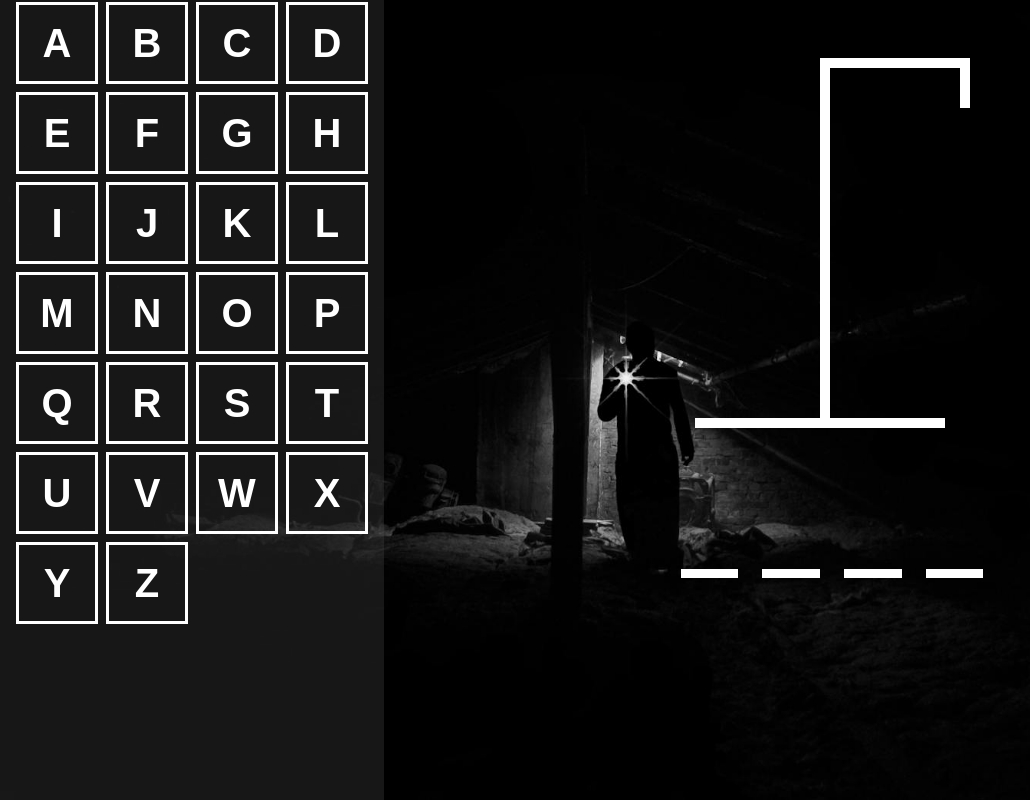
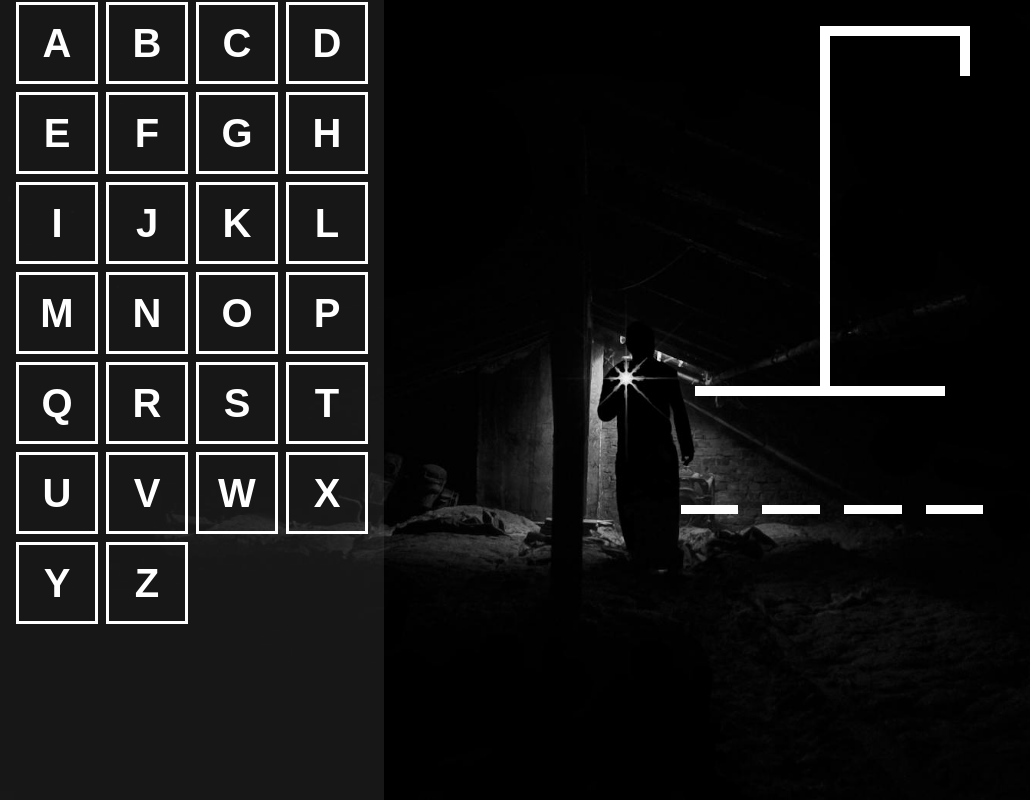
Before and after one commit to quezera97/hangman, a React (Vite) app: page / in a window 1280 px wide. Both pictures are taken after a click on the button "Start". Shown: the whole page, without its empty margins (0-1030 px from the left). Built offline with nearby package versions, Linux system fonts and the light colour scheme; a web font is replaced by a local one.

Commit message:
firebase add

```diff
--- a/package.json
+++ b/package.json
@@ -10,6 +10,7 @@
     "preview": "vite preview"
   },
   "dependencies": {
+    "firebase": "^10.8.0",
     "react": "^18.2.0",
     "react-dom": "^18.2.0"
   },
--- a/src/App.tsx
+++ b/src/App.tsx
@@ -146,11 +146,9 @@ function App() {
 
           <div style={{
               display: "flex",
-              flexDirection: "column", //stack on top of another
-              gap: "2rem", //make all component ot have gap 2rem
-              margin: "0 auto", //to center everything in 800px
+              flexDirection: "column",
               alignItems: "center",
-              minWidth: "70%",
+              width: "70vw",
               right: "0",
               position: "absolute"
             }}
--- a/src/Dashboard/Dashboard.tsx
+++ b/src/Dashboard/Dashboard.tsx
@@ -22,7 +22,7 @@ export function Dashboard({ startGame, handleButtonClick }: DashboardProps) {
 
       <div style={{ textAlign: "center" }}>
         <button onClick={() => handleButtonClick(!startGame)} className="honk-unique" style={{
-            fontSize: '2vw',
+            fontSize: '3vw',
             padding: '1vh',
             background: 'none',
             boxShadow: '1vh 1vh black'
--- a/src/Hangman/Module/ModalKeyboard.module.css
+++ b/src/Hangman/Module/ModalKeyboard.module.css
@@ -4,7 +4,7 @@
   z-index: 1; /* Sit on top */
   left: 0;
   top: 0;
-  width: 30%; /* Full width */
+  width: 30vw; /* Full width */
   height: 100%; /* Full height */
   overflow-y: scroll; /* Enable scroll if needed */
   background-color: rgb(0,0,0); /* Fallback color */
@@ -22,7 +22,7 @@
   overflow-y: scroll;
   background-color: rgba(255, 255, 255, 0.09);
   height: 100%;
-  width: 30%;
+  width: 30vw;
   -webkit-animation-name: slideIn;
   -webkit-animation-duration: 0.4s;
   animation-name: slideIn;
```
Also changed, not shown: firebase.json (added), 3 other files (tests, documents, lock files or other folders).
